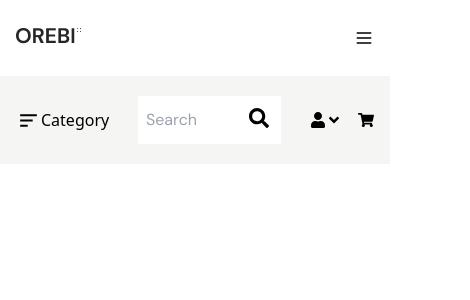
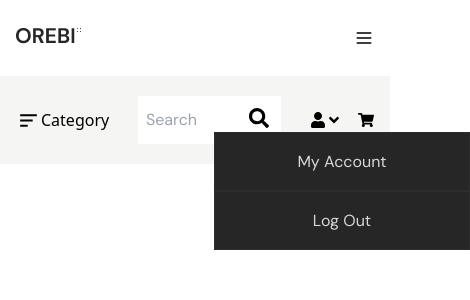
Before and after one commit to smanas1/orebi-ecommerce-frontend, a React (Vite) app: page / in a window 390 px wide. Both pictures are taken after a click on the icon 318 px from the left and 120 px from the top of the page. Shown: the top 300 px of the page, 470 px wide, since content can reach past the window. Built offline with nearby package versions, Linux system fonts and the light colour scheme.

Commit message:
user menu complete

```diff
--- a/src/Data/menuData.js
+++ b/src/Data/menuData.js
@@ -47,3 +47,8 @@ export const dropdownData = [
     link: "/",
   },
 ];
+
+export const userMenu = [
+  { title: "My Account", link: "/" },
+  { title: "Log Out", link: "/" },
+];
--- a/src/components/Header.jsx
+++ b/src/components/Header.jsx
@@ -2,7 +2,7 @@ import Dropdown from "./layout/Dropdown";
 import Flex from "./layout/Flex";
 import { BiMenuAltLeft } from "react-icons/bi";
 import List from "./layout/List";
-import { dropdownData } from "../Data/menuData";
+import { dropdownData,  userMenu } from "../Data/menuData";
 import ListItems from "./layout/ListItems";
 import { NavLink } from "react-router-dom";
 import { useEffect, useRef, useState } from "react";
@@ -10,7 +10,9 @@ import { FaSearch } from "react-icons/fa";
 import { FaUser, FaAngleDown, FaShoppingCart } from "react-icons/fa";
 const Header = () => {
   const [show, setShow] = useState(false);
-
+  const [userShow, setUserShow] = useState(false);
+  const userRef = useRef(null);
+  const dropdownRef = useRef(null);
   useEffect(() => {
     const clickOutside = (e) => {
       if (dropdownRef.current.contains(e.target)) {
@@ -21,7 +23,16 @@ const Header = () => {
     };
     document.addEventListener("click", clickOutside);
   });
-  const dropdownRef = useRef(null);
+  useEffect(() => {
+    const clickOutside = (e) => {
+      if (userRef.current.contains(e.target)) {
+        setUserShow(true);
+      } else {
+        setUserShow(false);
+      }
+    };
+    document.addEventListener("click", clickOutside);
+  });
 
   return (
     <>
@@ -79,10 +90,31 @@ const Header = () => {
           </div>
           <div className="">
             <Flex className="justify-between w-16">
-              <Flex>
-                <FaUser className="cursor-pointer"/>
-                <FaAngleDown  className="cursor-pointer"/>
-              </Flex>
+              <div className="flex relative text-center" ref={userRef}>
+                <FaUser className="cursor-pointer" />
+                <FaAngleDown className="cursor-pointer" />
+                {userShow && (
+                  <List className="absolute top-5 -right-32">
+                    {userMenu.map((item, i) => (
+                      <ListItems
+                        key={i}
+                        className="bg-[#262626] p-4
+                    border border-[#2D2D2D] hover:bg-white transition-all group w-64"
+                      >
+                        <NavLink
+                          to={item.link}
+                          className={`${({ isActive }) =>
+                            isActive
+                              ? "text-black"
+                              : ""} font-DM group-hover:text-black text-[#D8D8D8]`}
+                        >
+                          {item.title}
+                        </NavLink>
+                      </ListItems>
+                    ))}
+                  </List>
+                )}
+              </div>
               <FaShoppingCart className="cursor-pointer" />
             </Flex>
           </div>
--- a/src/components/Menu.jsx
+++ b/src/components/Menu.jsx
@@ -9,7 +9,11 @@ import { NavLink } from "react-router-dom";
 
 const Menu = () => {
   const [show, setShow] = useState(false);
+
+
   const ref = useRef(null);
+
+
   useEffect(() => {
     const clickOutside = (e) => {
       if (ref.current.contains(e.target)) {
@@ -27,7 +31,7 @@ const Menu = () => {
         <img src="/assets/Logo.png" alt="logo" />
       </div>
 
-      <div className="md:hidden z-20"  ref={ref}>
+      <div className="md:hidden z-20" ref={ref}>
         <HiOutlineMenu size={20} />
         {/* This div show before md */}
         <div
```
